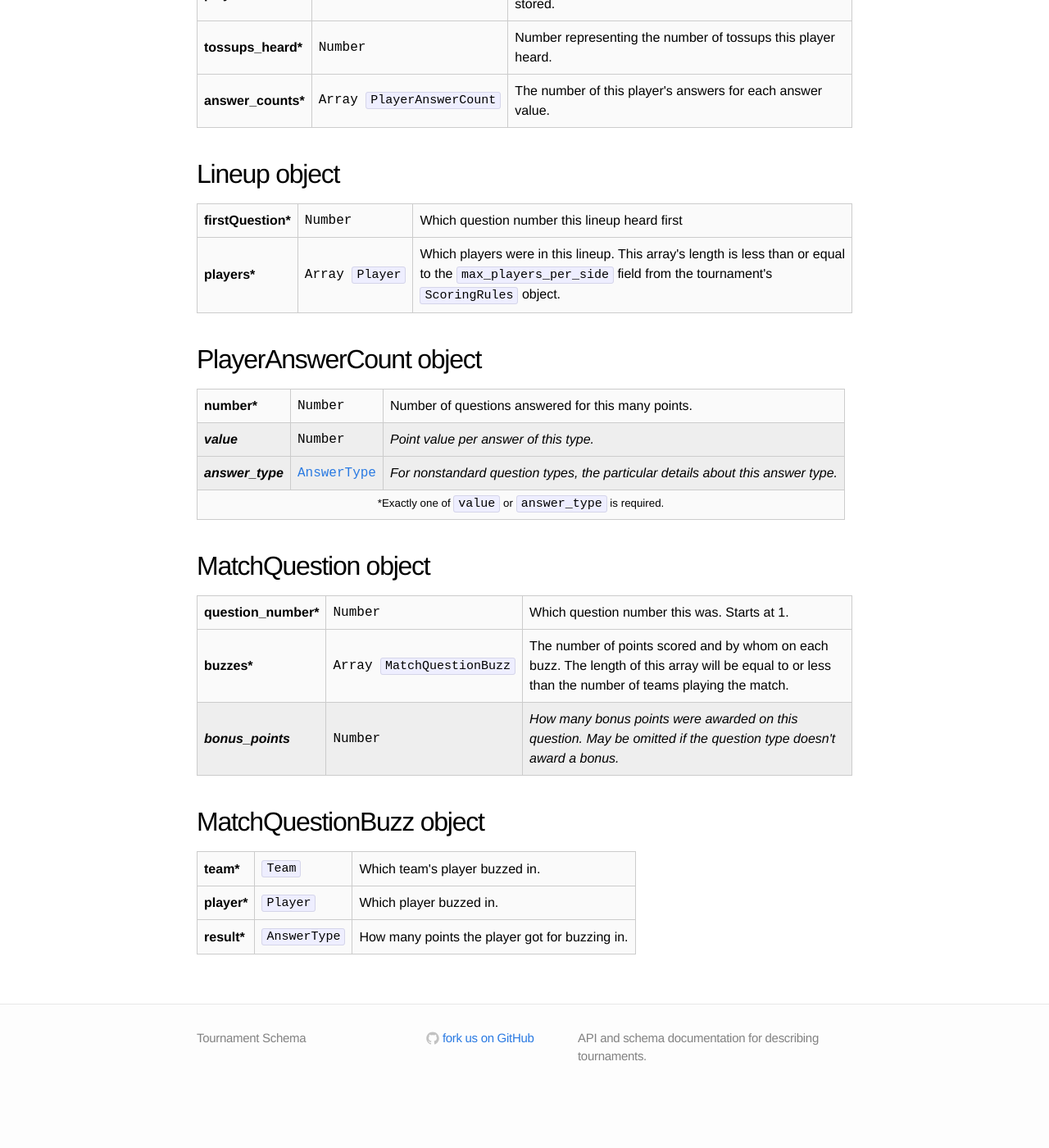
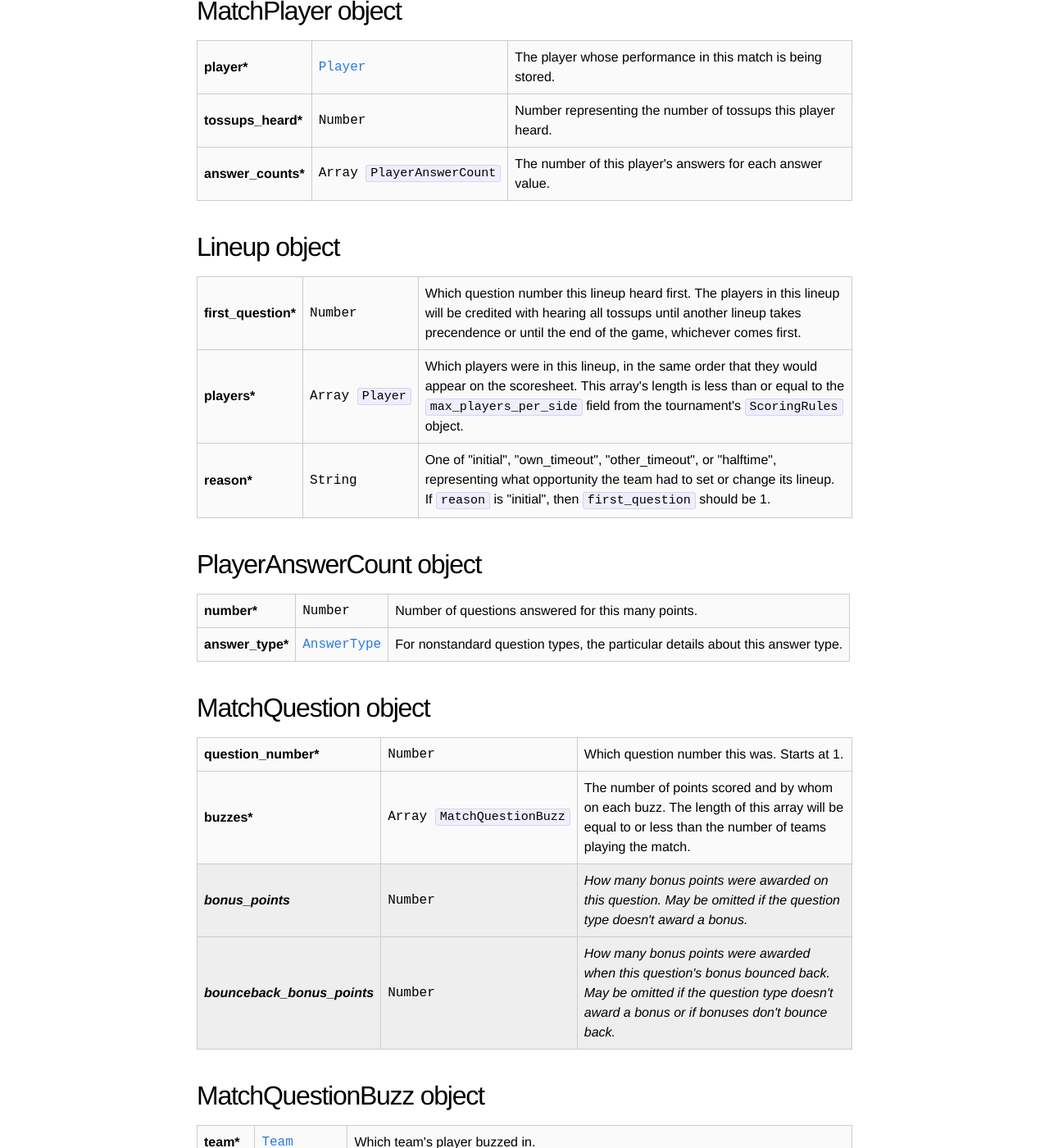
Before and after one commit to quizbowl/schema, a Jekyll site: the page built from match.md, in a window 1280 px wide and 1400 px high, scrolled down 1983 px. Shown: the whole window at 82% size. Built offline with Jekyll 4.4.1, drawn with Linux system fonts in a browser that asks for light colours; before the commit the page ends 3328 px from its top, so only the background shows below that; some of the changed text lies outside the part shown.

Commit message:
Remove PlayerAnswerCount values; bump version

```diff
--- a/match.md
+++ b/match.md
@@ -57,7 +57,12 @@ If a `Match` includes `Lineup` objects on its `MatchTeam` objects and includes `
   <tr class="optional">
     <th>match_questions</th>
     <td class="type"><nobr>Array <code>MatchQuestion</code></nobr></td>
-    <td>The question-by-question account of what happened, see below.</td>
+    <td>The question-by-question account of what happened; see below.</td>
+  </tr>
+  <tr class="optional">
+    <th>notes</th>
+    <td class="type">String</td>
+    <td>Freeform text field to record any notes about the match, such as protests or questions read out of order.</td>
   </tr>
 </tbody></table>
 
@@ -113,12 +118,12 @@ If a `Match` includes `Lineup` objects on its `MatchTeam` objects and includes `
   <tr class="optional">
     <th>match_players</th>
     <td class="type"><nobr>Array <code>MatchPlayer</code></nobr></td>
-    <td>The performances of the players on this team, see below.</td>
+    <td>The performances of the players on this team; see below.</td>
   </tr>
   <tr class="optional">
     <th>lineups</th>
     <td class="type"><nobr>Array <code>Lineup</code></nobr></td>
-    <td>Which players were playing when, see below.</td>
+    <td>Which players were playing when; see below.</td>
   </tr>
   <tr class="optional">
     <th>suppress_from_statistics</th>
@@ -151,14 +156,19 @@ If a `Match` includes `Lineup` objects on its `MatchTeam` objects and includes `
 
 <table class="fields"><tbody>
   <tr class="required">
-    <th>firstQuestion</th>
+    <th>first_question</th>
     <td class="type">Number</td>
-    <td>Which question number this lineup heard first</td>
+    <td>Which question number this lineup heard first. The players in this lineup will be credited with hearing all tossups until another lineup takes precendence or until the end of the game, whichever comes first.</td>
   </tr>
   <tr class="required">
     <th>players</th>
     <td class="type"><nobr>Array <code>Player</code></nobr></td>
-    <td>Which players were in this lineup. This array's length is less than or equal to the <code>max_players_per_side</code> field from the tournament's <code>ScoringRules</code> object.</td>
+    <td>Which players were in this lineup, in the same order that they would appear on the scoresheet. This array's length is less than or equal to the <code>max_players_per_side</code> field from the tournament's <code>ScoringRules</code> object.</td>
+  </tr>
+  <tr class="required">
+    <th>reason</th>
+    <td class="type">String</td>
+    <td>One of "initial", "own_timeout", "other_timeout", or "halftime", representing what opportunity the team had to set or change its lineup. If <code>reason</code> is "initial", then <code>first_question</code> should be 1.</td>
   </tr>
 </tbody></table>
 
@@ -170,18 +180,10 @@ If a `Match` includes `Lineup` objects on its `MatchTeam` objects and includes `
     <td class="type">Number</td>
     <td>Number of questions answered for this many points.</td>
   </tr>
-  <tr class="optional">
-    <th>value</th>
-    <td class="type">Number</td>
-    <td>Point value per answer of this type.</td>
-  </tr>
-  <tr class="optional">
+  <tr class="required">
     <th>answer_type</th>
     <td class="type"><a href="{{ site.baseurl }}/answer_type">AnswerType</a></td>
     <td>For nonstandard question types, the particular details about this answer type.</td>
-  </tr>
-  <tr class="required annotation">
-    <td colspan="3">Exactly one of <code>value</code> or <code>answer_type</code> is required.</td>
   </tr>
 </tbody></table>
 
@@ -203,6 +205,11 @@ If a `Match` includes `Lineup` objects on its `MatchTeam` objects and includes `
     <td class="type">Number</td>
     <td>How many bonus points were awarded on this question. May be omitted if the question type doesn't award a bonus.</td>
   </tr>
+  <tr class="optional">
+    <th>bounceback_bonus_points</th>
+    <td class="type">Number</td>
+    <td>How many bonus points were awarded when this question's bonus bounced back. May be omitted if the question type doesn't award a bonus or if bonuses don't bounce back.</td>
+  </tr>
 </tbody></table>
 
 ## MatchQuestionBuzz object
@@ -210,17 +217,17 @@ If a `Match` includes `Lineup` objects on its `MatchTeam` objects and includes `
 <table class="fields"><tbody>
   <tr class="required">
     <th>team</th>
-    <td class="type"><code>Team</code></td>
+    <td class="type"><a href="{{ site.baseurl }}/team">Team</a></td>
     <td>Which team's player buzzed in.</td>
   </tr>
   <tr class="required">
     <th>player</th>
-    <td class="type"><code>Player</code></td>
+    <td class="type"><a href="{{ site.baseurl }}/player">Player</a></td>
     <td>Which player buzzed in.</td>
   </tr>
   <tr class="required">
     <th>result</th>
-    <td class="type"><code>AnswerType</code></td>
-    <td>How many points the player got for buzzing in.</td>
+    <td class="type"><a href="{{ site.baseurl }}/answer_type">AnswerType</a></td>
+    <td>The result of the player's buzz, representing how many points the player's team received.</td>
   </tr>
 </tbody></table>
```
Also changed, not shown: index.md (+2 -2 lines), serialization.md (+1 -1 lines), team.md (+2 -2 lines).
